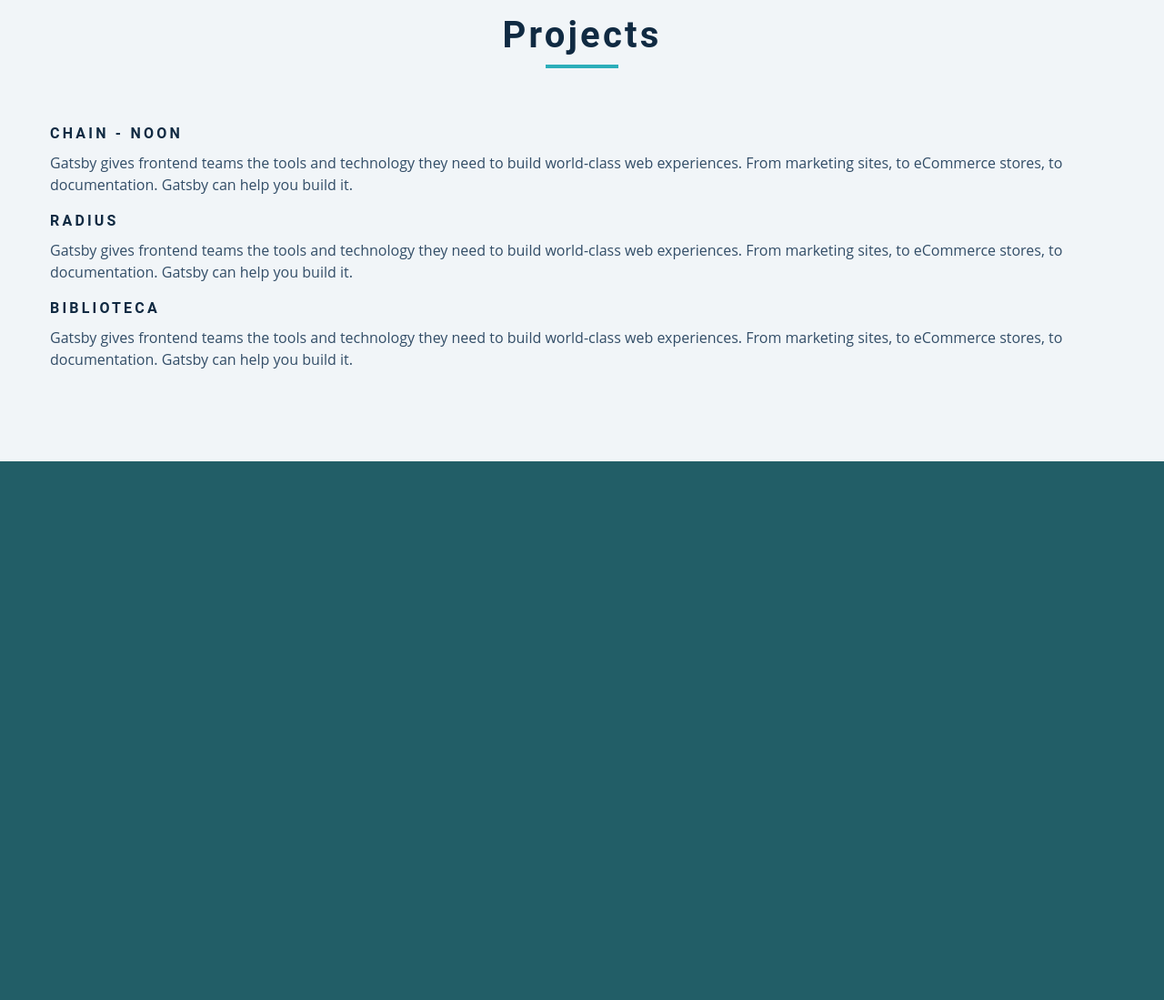
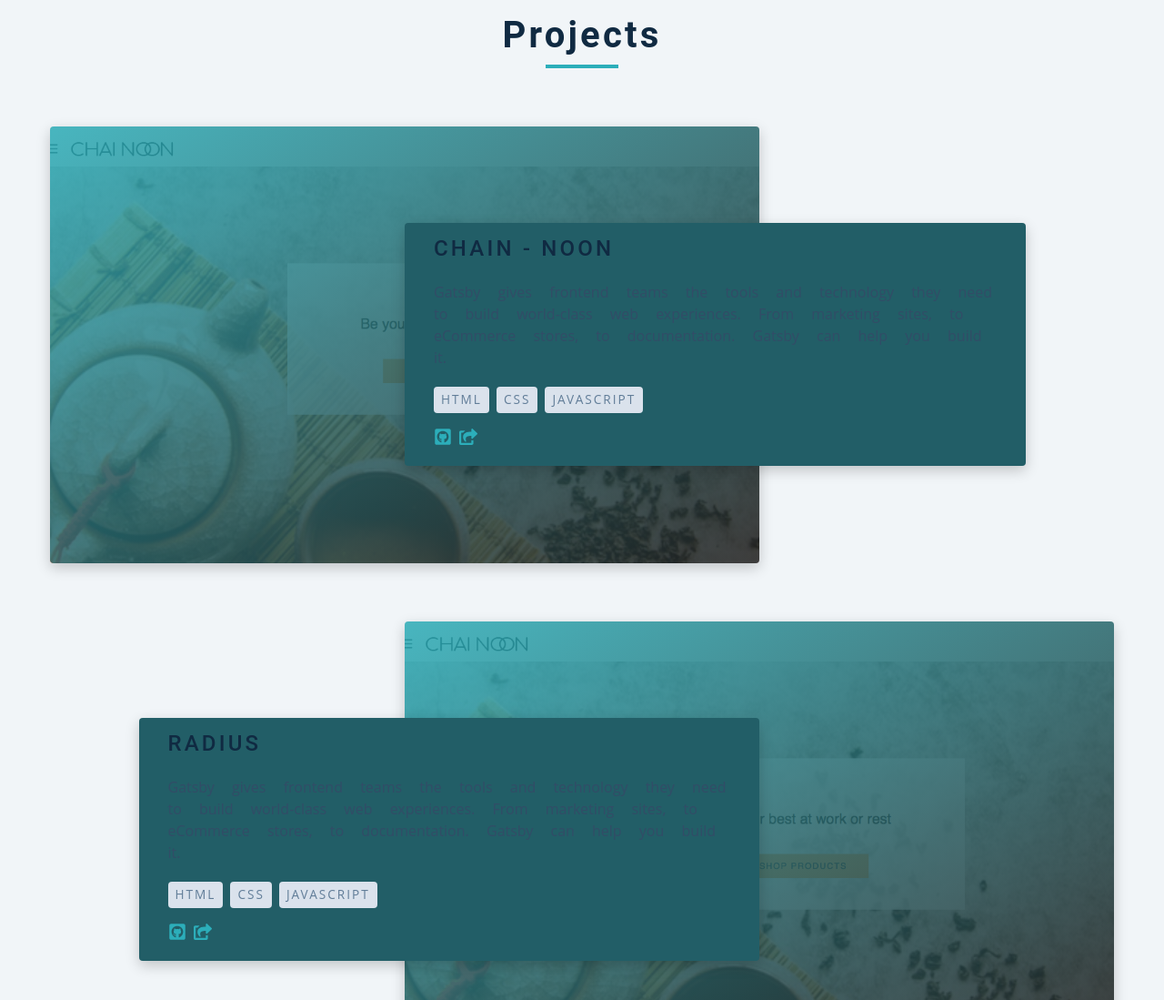
Before and after one commit to AminatP/portfolio, a Gatsby site: page / in a window 1280 px wide. Shown: the part 1440-2539 px from the top of the page at 91% size. Before the commit the page ends 1947 px from the top, so only its background shows below. Built offline with nearby package versions, Linux system fonts and the light colour scheme; Gatsby itself is replaced by a stand-in of ours.

Commit message:
added links to github

```diff
--- a/src/components/Projects.js
+++ b/src/components/Projects.js
@@ -1,20 +1,50 @@
 import React from "react"
 import Title from "./Title"
 import Image from "gatsby-image"
-import { FaGithub, FaHome } from "react-icons/fa"
+import { FaGithubSquare, FaShareSquare } from "react-icons/fa"
+import { graphql, useStaticQuery } from "gatsby"
 import { Link } from "gatsby"
 import projects from "../constants/projects"
 
+const query = graphql`
+  {
+    file(relativePath: {eq: "projects-1.jpg"}) {
+      childImageSharp {
+        fluid {
+          ...GatsbyImageSharpFluid
+        }
+      }
+    }
+  }
+`
+
 const Projects = () => {
+  const {file:{childImageSharp:{fluid}}} = useStaticQuery(query);
   return <section className="section projects">
     <Title title="Projects"/>
     <div className="section-center projects-center">
       {projects.map((project)=>{
-        const {id, title, description} = project
+        const {id, title, description, stack, github, url} = project
 
-        return <article key={id}>
-          <h4>{title}</h4>
-          <p>{description}</p>
+        return <article key={id} className="project">
+          <Image fluid={fluid} className="project-img"/>
+          <div className="project-info">
+            <h3>{title}</h3>
+            <p className="project-desc">{description}</p>
+            <div className="project-stack">
+              {stack.map((item) => {
+                return <span key={item.id}>{item.title}</span>
+              })}
+            </div>
+            <div className="project-links">
+              <a href={github}>
+                <FaGithubSquare className="project-icon"/>
+              </a>
+              <a href={url}>
+                <FaShareSquare className="project-icon"/>
+              </a>
+            </div>
+          </div>
         </article>
       })}
     </div>
--- a/src/constants/projects.js
+++ b/src/constants/projects.js
@@ -4,16 +4,34 @@ export default [
     id: 1,
     title: "CHAIN - NOON",
     description: "Gatsby gives frontend teams the tools and technology they need to build world-class web experiences. From marketing sites, to eCommerce stores, to documentation. Gatsby can help you build it.",
+    stack: [
+      {id: 1, "title": "html"},
+      {id: 2, "title": "css"},
+      {id: 3, "title": "javascript"}],
+    github: "https://github.com/AminatP/chai-noon",
+    url: "https://chai-noon.herokuapp.com",
 
   },
   {
     id: 2,
     title: "RADIUS",
     description: "Gatsby gives frontend teams the tools and technology they need to build world-class web experiences. From marketing sites, to eCommerce stores, to documentation. Gatsby can help you build it.",
+    stack: [
+      {id: 1, "title": "html"},
+      {id: 2, "title": "css"},
+      {id: 3, "title": "javascript"}],
+    github: "https://github.com/AminatP/radius",
+    url: "https://chai-noon.herokuapp.com",
   },
   {
     id: 3,
     title: "BIBLIOTECA",
     description: "Gatsby gives frontend teams the tools and technology they need to build world-class web experiences. From marketing sites, to eCommerce stores, to documentation. Gatsby can help you build it.",
+    stack: [
+      {id: 1, "title": "html"},
+      {id: 2, "title": "css"},
+      {id: 3, "title": "javascript"}],
+    github: "https://github.com/AminatP/Biblioteca",
+    url: "https://chai-noon.herokuapp.com",
   },
 ]
```
